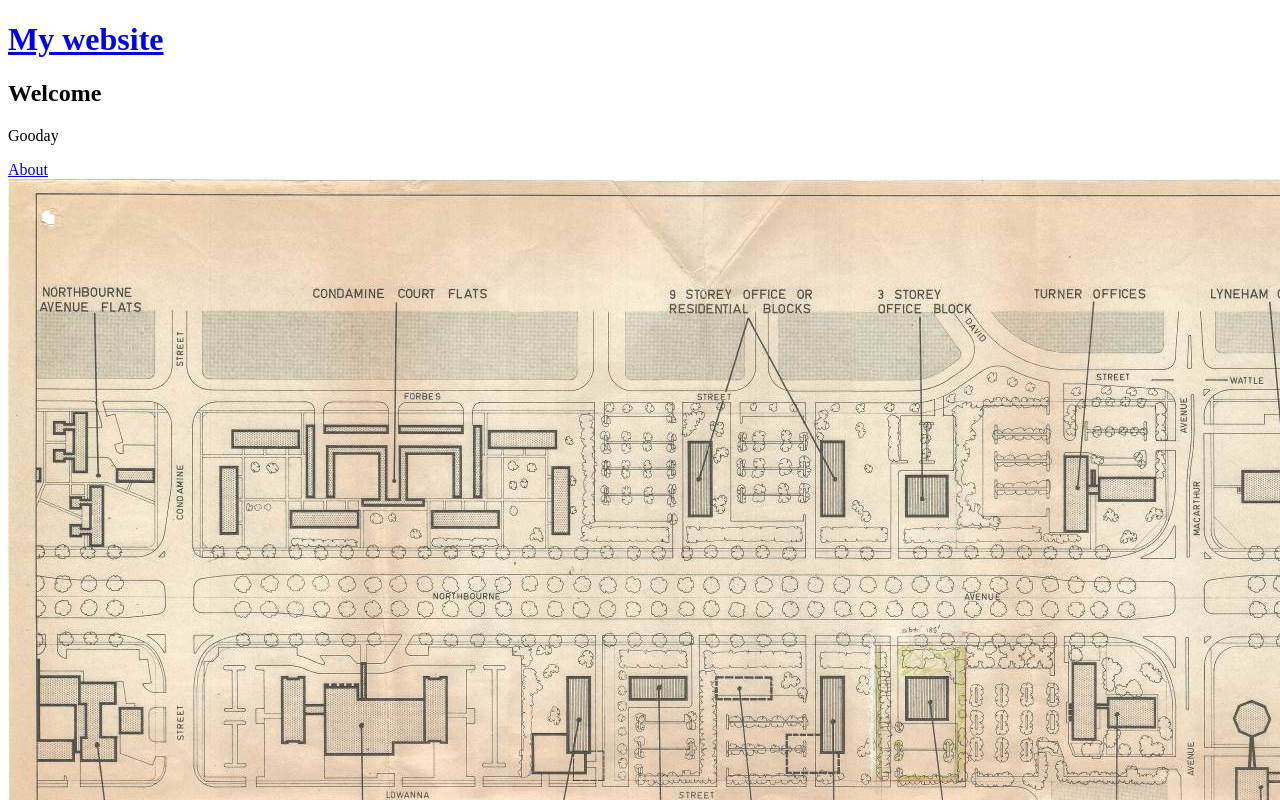
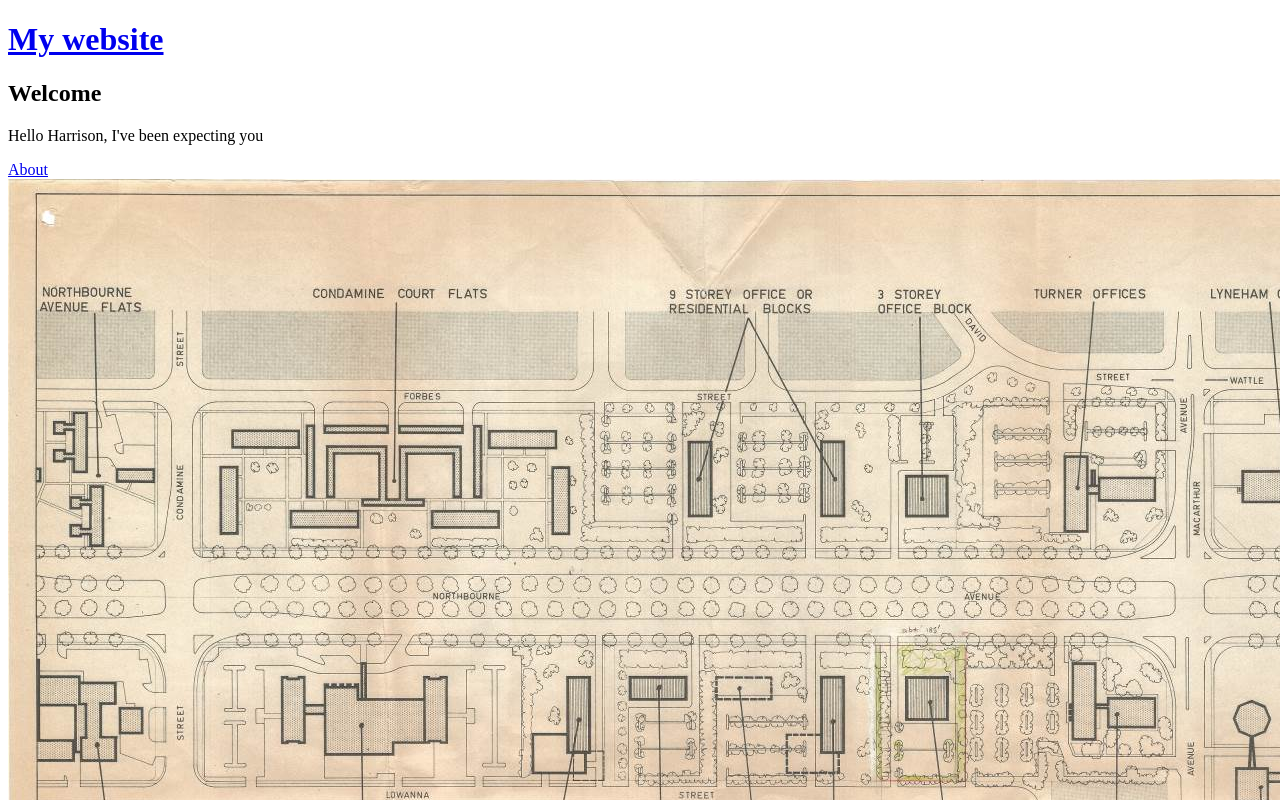
Before and after one commit to christian-townsend/FrontEndWebDesignAssignment1, a plain HTML site: page index.html in a window 1280 px wide. Shown: the top 800 px of the page. Drawn offline with Linux system fonts and the light colour scheme.

Commit message:
Update index.html

```diff
--- a/index.html
+++ b/index.html
@@ -17,7 +17,7 @@
     <main>
         <h2>Welcome</h2>
 
-        <p>Gooday</p>
+        <p>Hello Harrison, I've been expecting you</p>
 
         <a href="about.html">About</a>
 
```
